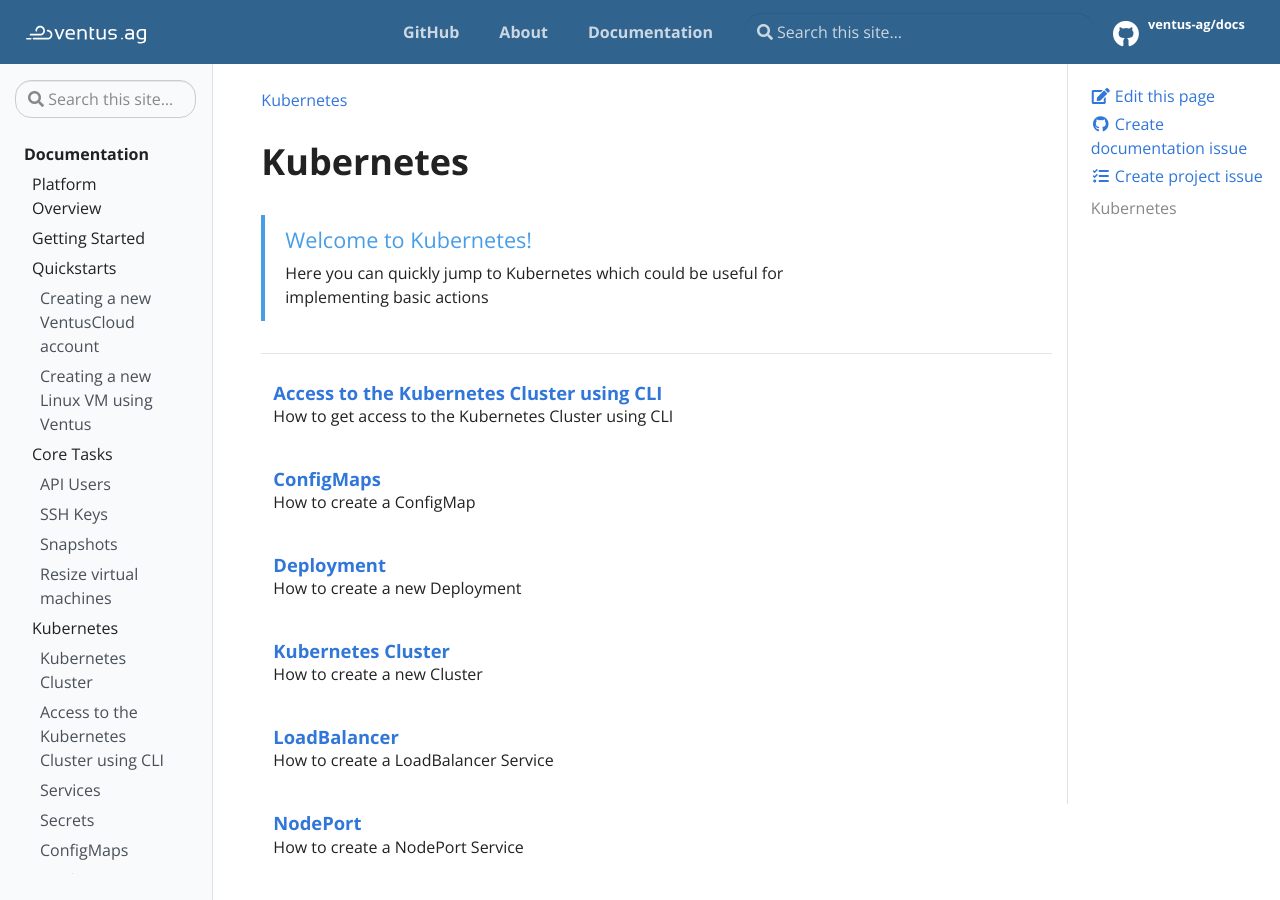
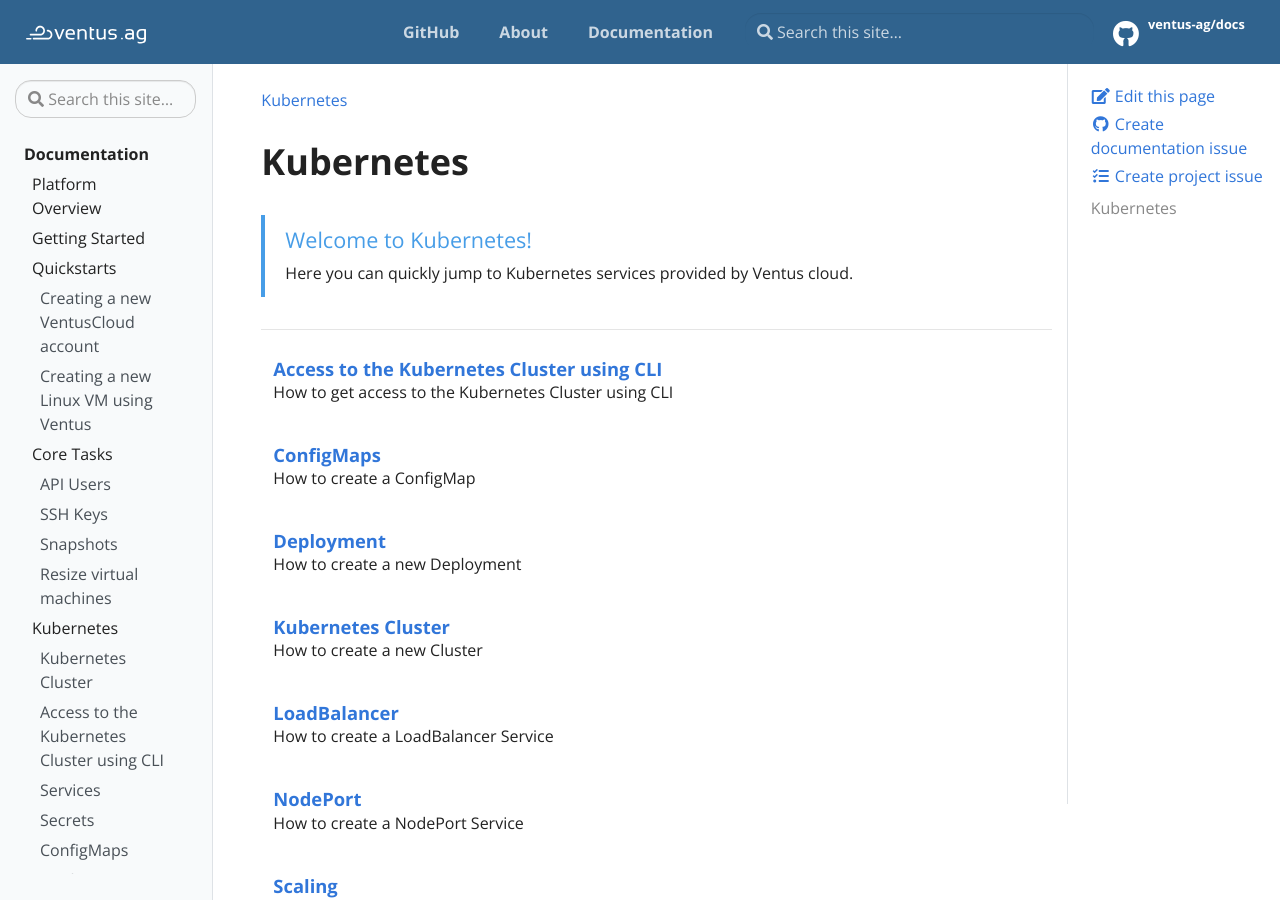
Before and after one commit to ventus-ag/docs, a Jekyll site: the page built from _docs/kubernetes/index.md, in a window 1280 px wide and 900 px high. Built offline with Jekyll 4.4.1, drawn with Linux system fonts in a browser that asks for light colours.

Commit message:
Update kubernetes index description

```diff
--- a/_docs/kubernetes/index.md
+++ b/_docs/kubernetes/index.md
@@ -6,7 +6,7 @@
 # Kubernetes
 {: .no_toc }
 
-{% include alert.html type="info" title="Welcome to Kubernetes!" content="Here you can quickly jump to Kubernetes which could be useful for implementing basic actions" %}
+{% include alert.html type="info" title="Welcome to Kubernetes!" content="Here you can quickly jump to Kubernetes services provided by Ventus cloud." %}
 
 
 <div class="section-index">
```
